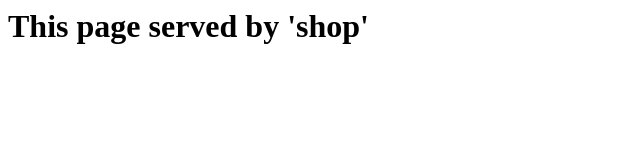
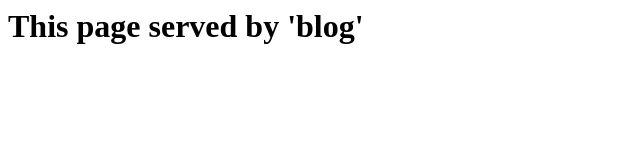
Before and after one commit to jerrywardlow/docker-playground, a plain HTML site: page haproxy-lb/blog/public-html/index.html in a window 1280 px wide. Shown: the full height of the page, 0-640 px from the left. Drawn offline with Linux system fonts and the light colour scheme.

Commit message:
Correct error in HTML

```diff
--- a/haproxy-lb/blog/public-html/index.html
+++ b/haproxy-lb/blog/public-html/index.html
@@ -1 +1 @@
-<h1>This page served by 'shop'</h1>
+<h1>This page served by 'blog'</h1>
```
Also changed, not shown: haproxy-lb/shop/public-html/index.html (+1 -1 lines).
